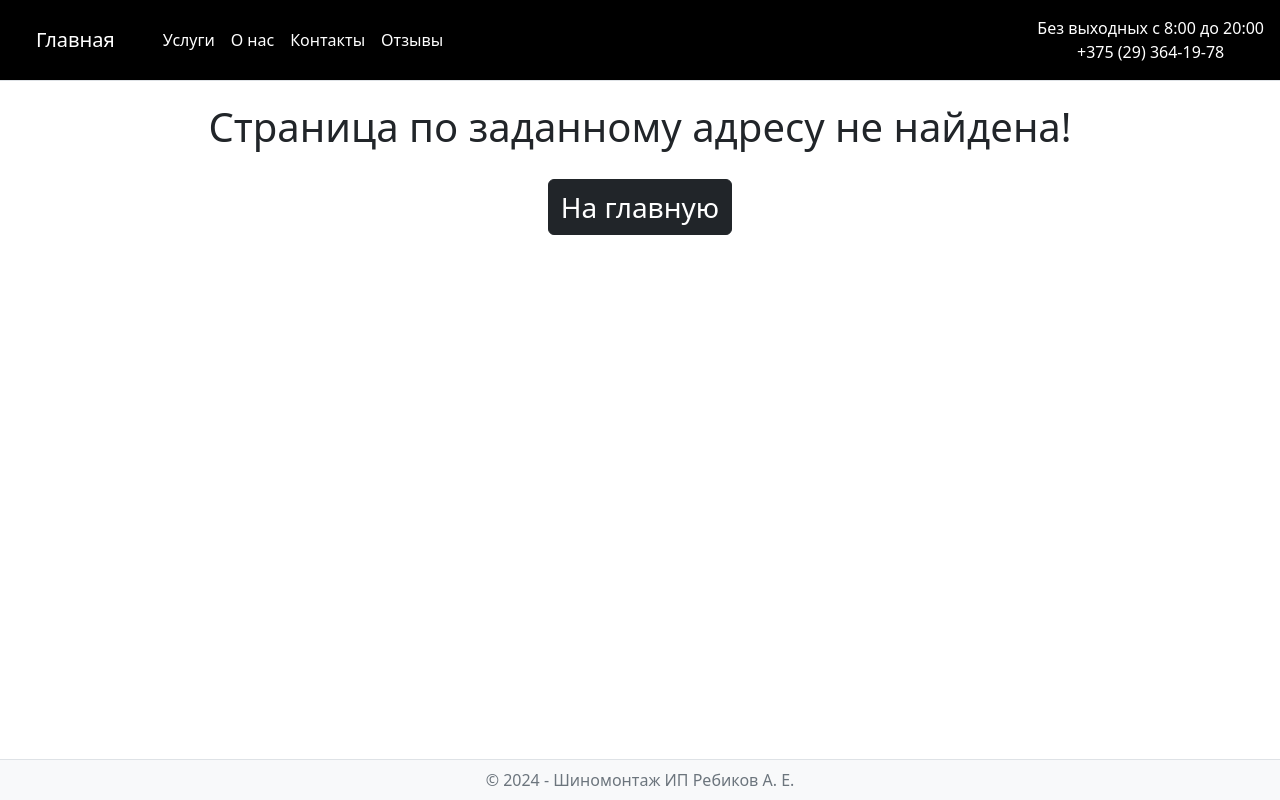
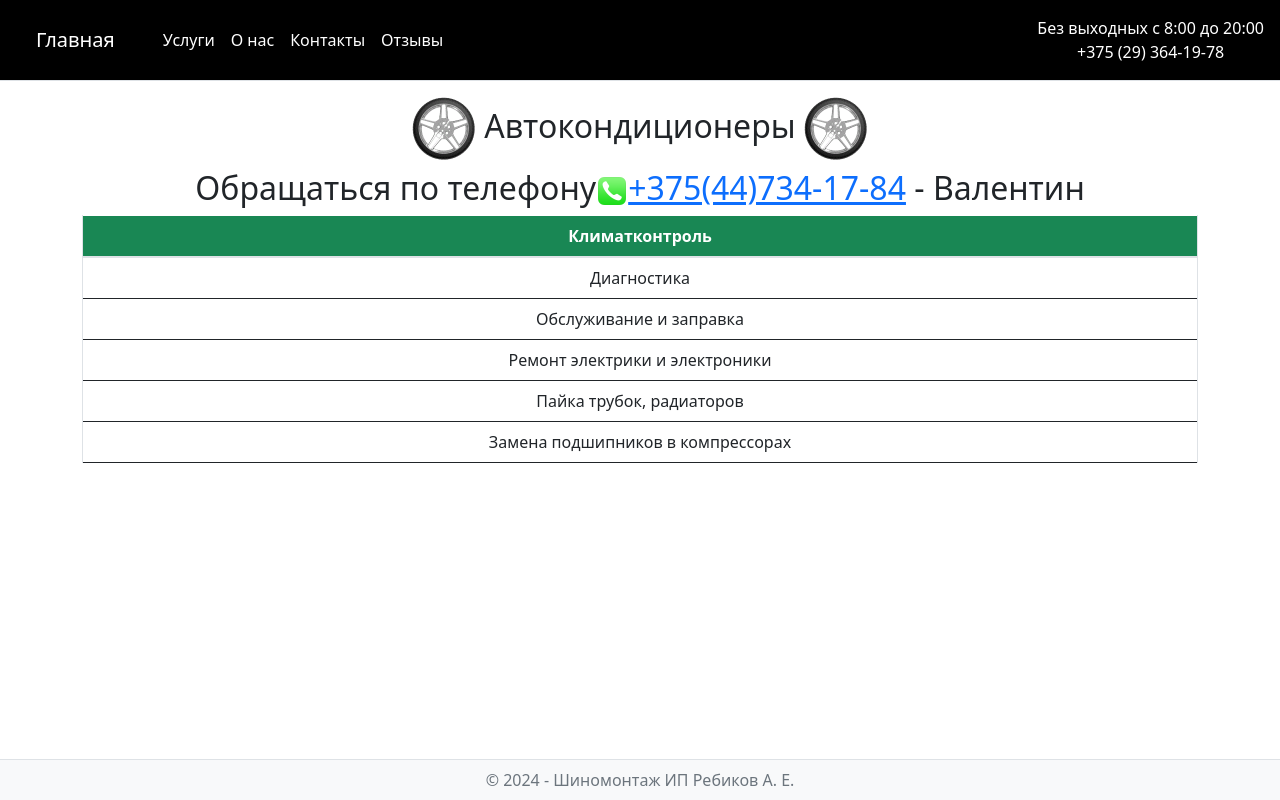
Before and after one commit to Ilya-Rebikau/tire_service, a React (Create React App) app: page /conditioners in a window 1280 px wide. Built offline with nearby package versions, Linux system fonts and the light colour scheme.

Commit message:
Добавление кондиционеров

```diff
--- a/src/App/App.js
+++ b/src/App/App.js
@@ -6,6 +6,7 @@ import Contacts from '../Components/Contacts';
 import Footer from '../Components/Footer';
 import NotFound from '../Components/NotFound';
 import Feedback from '../Components/Feedback';
+import Conditioners from '../Components/Conditioners'
 import { BrowserRouter, Routes, Route } from "react-router-dom";
 import React from "react";
 const { useState, useEffect } = React
@@ -37,6 +38,7 @@ export default function App() {
             <Route path='/about' element={<AboutUs />} />
             <Route path='/contacts' element={<Contacts screenWidth = {screenWidth} screenHeight = {screenHeight} />} />
             <Route path='/feedback' element={<Feedback screenHeight = {screenHeight} />} />
+            <Route path='/conditioners' element={<Conditioners />} />
           </Routes>
       </main>
       <Footer />
--- /dev/null
+++ b/src/Components/Conditioners.jsx
@@ -0,0 +1,46 @@
+import React, { Component } from "react";
+import tire from '../Assets/tire.gif'
+import phone from '../Assets/phone.png'
+
+export default class Services extends Component {
+    componentDidMount() {
+        document.title = "Автокондиционеры"
+    }
+    render() {
+        return (
+            <div className="container">
+                <h2 className="text-center"><img src={tire} alt="tire" /> Автокондиционеры <img src={tire} alt="tire" /></h2>
+                <div className="d-flex flex-column justify-content-center">
+                    <h2 className="text-center">Обращаться по телефону
+                        <a href="tel:+375 (29) 658-32-01" ><img src={phone} alt="phone" />+375(44)734-17-84</a> - Валентин</h2>
+                    <div className="table-responsive">
+                        <table className="table text-center align-middle table-bordered table-hover">
+                            <thead className="bg-success align-middle">
+                                <tr className="text-white">
+                                    <th>Климатконтроль</th>
+                                </tr>
+                            </thead>
+                            <tbody>
+                                <tr>
+                                    <td className="align-middle">Диагностика</td>
+                                </tr>
+                                <tr>
+                                    <td className="align-middle">Обслуживание и заправка</td>
+                                </tr>
+                                <tr>
+                                    <td className="align-middle">Ремонт электрики и электроники</td>
+                                </tr>
+                                <tr>
+                                    <td className="align-middle">Пайка трубок, радиаторов</td>
+                                </tr>
+                                <tr>
+                                    <td className="align-middle">Замена подшипников в компрессорах</td>
+                                </tr>
+                            </tbody>
+                        </table>
+                    </div>
+                </div>
+            </div>
+        )
+    }
+}
--- a/src/Components/Services.jsx
+++ b/src/Components/Services.jsx
@@ -14,9 +14,6 @@ export default class Services extends Component {
                 <h2 className="text-center"><img src={tire} alt="tire" /> Наши услуги <img src={tire} alt="tire" /></h2>
                 <div className="d-flex flex-column justify-content-center">
                     <div className="table-responsive">
-                        <h4>В стоимость за одно колесо входит: снятие и установка колеса; монтаж-демонтаж; балансировка; чистка диска от грязи;
-                            чистка диска на посадочном месте от коррозии; промазка диска пастой; промазка шины пастой.
-                        </h4>
                         <table className="table text-center align-middle table-bordered table-hover">
                             <thead className="bg-success align-middle">
                                 <tr className="text-white">
@@ -144,6 +141,9 @@ export default class Services extends Component {
                                 </tr>
                             </tbody>
                         </table>
+                        <h4 className="text-center">В стоимость за одно колесо входит: снятие и установка колеса; монтаж-демонтаж; балансировка;
+                            чистка диска от грязи; чистка диска на посадочном месте от коррозии; промазка диска пастой; промазка шины пастой.
+                        </h4>
                     </div>
                 </div>
             </div>
```
